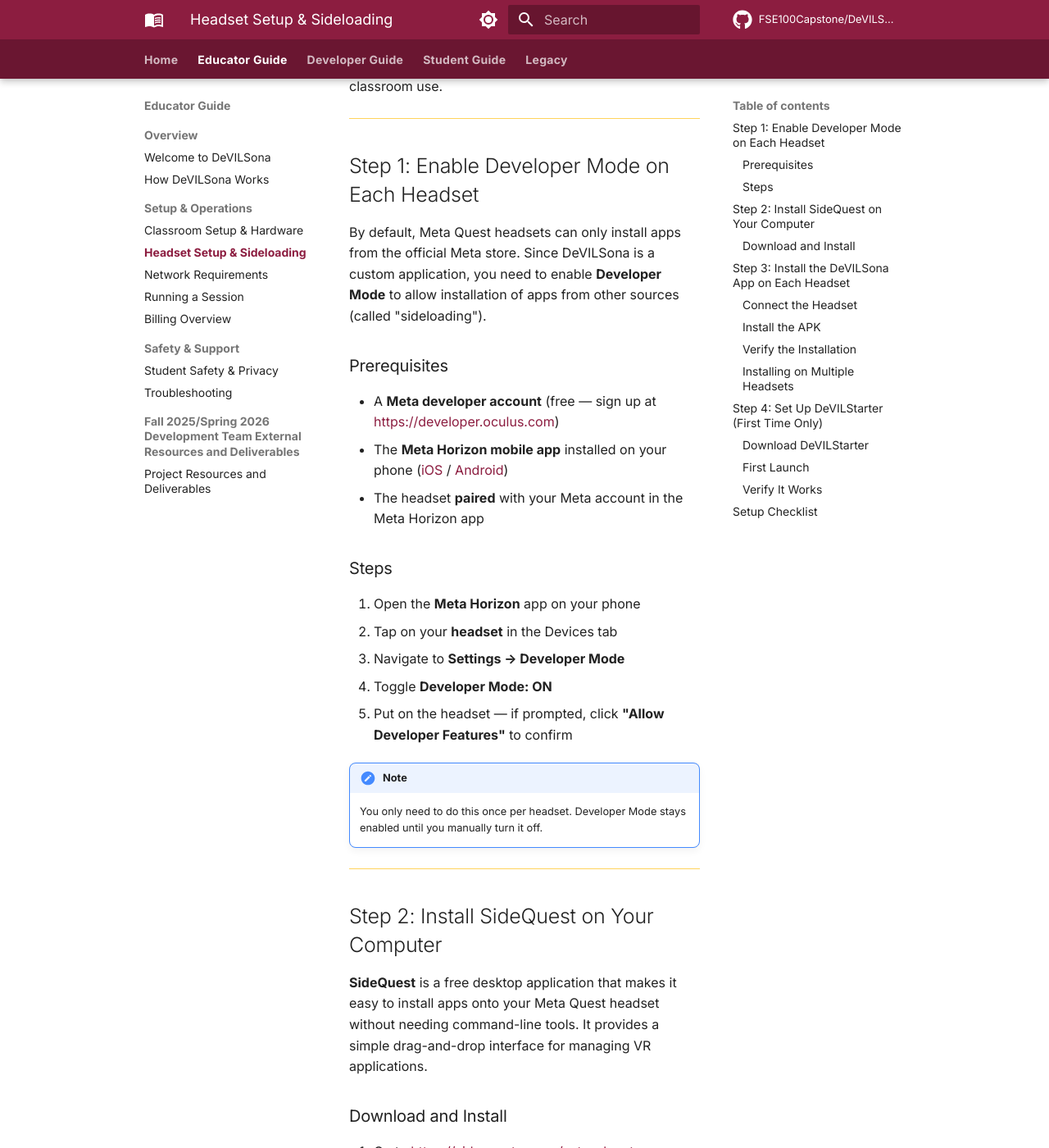
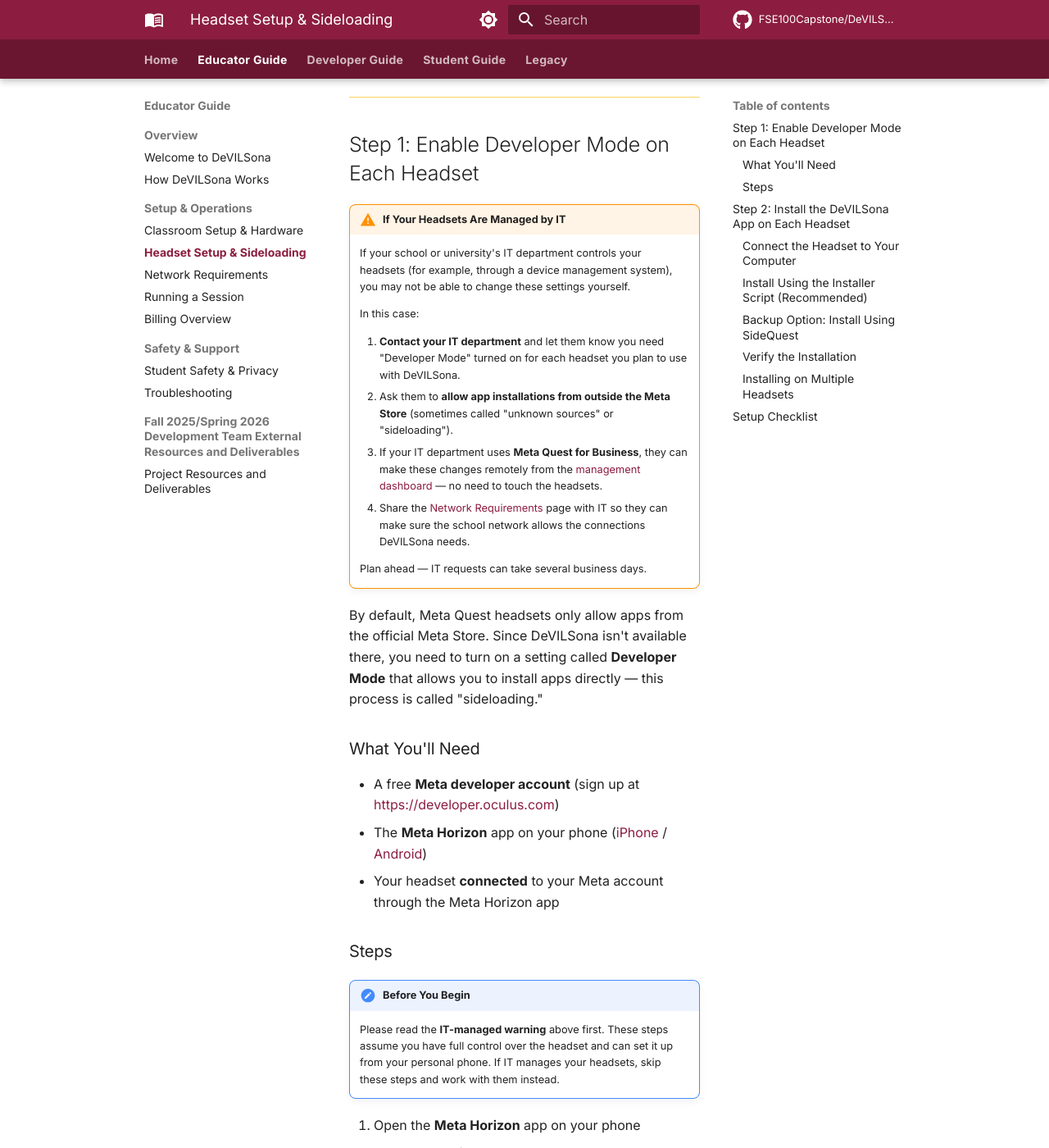
Before and after one commit to FSE100Capstone/DeVILSona-docs, an MkDocs documentation site: the page built from docs/educator-guide/headset-setup-and-sideloading.md, in a window 1280 px wide and 1400 px high, scrolled down 495 px. Shown: the whole window at 82% size. Built offline with MkDocs 1.6.1 and Material for MkDocs 9.7.7, drawn with Linux system fonts in a browser that asks for light colours; comment, search, counter and statistics services are not loaded; some of the changed text lies outside the part shown.

Commit message:
Revamp headset setup page

```diff
--- a/docs/educator-guide/headset-setup-and-sideloading.md
+++ b/docs/educator-guide/headset-setup-and-sideloading.md
@@ -3,131 +3,149 @@
 !!! info "Audience"
     Educators performing the one-time setup to prepare Meta Quest headsets for running DeVILSona.
 
-This page walks you through the initial setup process for each Meta Quest headset, including enabling the required developer settings, installing the DeVILSona app, and preparing the DeVILStarter launcher on your laptop. **You only need to do this once per headset** — after the initial setup, headsets are ready for repeated classroom use.
+This page walks you through the initial setup for each Meta Quest headset — turning on the right settings, installing the DeVILSona app, and getting the DeVILStarter launcher ready on your laptop. **You only need to do this once per headset.** After setup, your headsets are ready for repeated classroom use.
 
 ---
 
 ## Step 1: Enable Developer Mode on Each Headset
 
-By default, Meta Quest headsets can only install apps from the official Meta store. Since DeVILSona is a custom application, you need to enable **Developer Mode** to allow installation of apps from other sources (called "sideloading").
+!!! warning "If Your Headsets Are Managed by IT"
+    If your school or university's IT department controls your headsets (for example, through a device management system), you may not be able to change these settings yourself.
 
-### Prerequisites
+    In this case:
 
-- A **Meta developer account** (free — sign up at [https://developer.oculus.com](https://developer.oculus.com))
-- The **Meta Horizon mobile app** installed on your phone ([iOS](https://apps.apple.com/app/meta-horizon/id1366478176) / [Android](https://play.google.com/store/apps/details?id=com.oculus.twilight))
-- The headset **paired** with your Meta account in the Meta Horizon app
+    1. **Contact your IT department** and let them know you need "Developer Mode" turned on for each headset you plan to use with DeVILSona.
+    2. Ask them to **allow app installations from outside the Meta Store** (sometimes called "unknown sources" or "sideloading").
+    3. If your IT department uses **Meta Quest for Business**, they can make these changes remotely from the [management dashboard](https://work.meta.com/) — no need to touch the headsets.
+    4. Share the [Network Requirements](network-requirements.md) page with IT so they can make sure the school network allows the connections DeVILSona needs.
+
+    Plan ahead — IT requests can take several business days.
+
+By default, Meta Quest headsets only allow apps from the official Meta Store. Since DeVILSona isn't available there, you need to turn on a setting called **Developer Mode** that allows you to install apps directly — this process is called "sideloading."
+
+### What You'll Need
+
+- A free **Meta developer account** (sign up at [https://developer.oculus.com](https://developer.oculus.com))
+- The **Meta Horizon** app on your phone ([iPhone](https://apps.apple.com/app/meta-horizon/id1366478176) / [Android](https://play.google.com/store/apps/details?id=com.oculus.twilight))
+- Your headset **connected** to your Meta account through the Meta Horizon app
 
 ### Steps
 
+!!! note "Before You Begin"
+    Please read the **IT-managed warning** above first. These steps assume you have full control over the headset and can set it up from your personal phone. If IT manages your headsets, skip these steps and work with them instead.
+
 1. Open the **Meta Horizon** app on your phone
-2. Tap on your **headset** in the Devices tab
-3. Navigate to **Settings → Developer Mode**
-4. Toggle **Developer Mode: ON**
-5. Put on the headset — if prompted, click **"Allow Developer Features"** to confirm
+2. Go to the **Devices** tab and tap on your headset
+3. Go to **Settings → Developer Mode**
+4. Turn the **Developer Mode** switch **on**
+5. Put on the headset — if you see a message asking to **"Allow Developer Features,"** tap **Allow**
 
 !!! note
-    You only need to do this once per headset. Developer Mode stays enabled until you manually turn it off.
-
+    You only need to do this once per headset. Developer Mode stays on until you turn it off.
 ---
 
-## Step 2: Install SideQuest on Your Computer
+## Step 2: Install the DeVILSona App on Each Headset
 
-**SideQuest** is a free desktop application that makes it easy to install apps onto your Meta Quest headset without needing command-line tools. It provides a simple drag-and-drop interface for managing VR applications.
+### Connect the Headset to Your Computer
 
-### Download and Install
-
-1. Go to [https://sidequestvr.com/setup-howto](https://sidequestvr.com/setup-howto)
-2. Download the **SideQuest Advanced Installer** for Windows
-3. Run the installer and follow the on-screen prompts
-4. Launch SideQuest after installation completes
-
-!!! tip "Official SideQuest Documentation"
-    For detailed installation instructions and troubleshooting, refer to the official SideQuest setup guide: [SideQuest Setup How-To](https://sidequestvr.com/setup-howto)
-
----
-
-## Step 3: Install the DeVILSona App on Each Headset
-
-### Connect the Headset
-
-1. Use a **USB-C data cable** to connect the Meta Quest headset to your computer
+1. Plug the headset into your computer using a **USB-C cable**
 
     !!! warning
-        Not all USB-C cables support data transfer — some only charge. Use the cable that came with your headset, or a cable you know works for data.
+        Not all USB-C cables work for this — some can only charge. Use the cable that came with your headset, or one you know can transfer data.
 
-2. **Put on the headset** and look for a popup asking **"Allow USB Debugging?"** — select **Allow** (and optionally check "Always allow from this computer")
-3. In SideQuest, check the **connection indicator** in the top-left corner:
-    - 🟢 **Green** = Connected and ready
-    - 🔴 **Red** = Not detected — try a different USB cable or USB port
+2. **Put on the headset** — you should see a message asking **"Allow USB Debugging?"** Tap **Allow** (you can also check "Always allow from this computer" to skip this step next time)
 
-### Install the APK
+### Install Using the Installer Script (Recommended)
 
-1. In SideQuest, click the **"Install APK file from folder on computer"** button (the folder icon with a down arrow in the top toolbar)
-2. Navigate to the DeVILSona APK file on your computer and select it
-3. SideQuest will install the app and show a **success notification** when complete
+The simplest way to install DeVILSona is with the **installer script** included in the files you received. Everything you need is already included in the zip — no extra software required.
 
-!!! warning "Which APK File to Select"
-    When you build or receive the DeVILSona APK, you may see multiple APK files in the output folder. **Always install the LARGEST APK file.** The smaller APK is incomplete and will not work properly on its own. The large APK packages all game content inside it.
+1. Download the **`FSE_100_MetahumanAPK`** zip file from [OneDrive](https://arizonastateu-my.sharepoint.com/shared?id=%2Fpersonal%2Fajbauma2%5Fasurite%5Fasu%5Fedu%2FDocuments%2FDevilsona%20Spring%2026%20Release&listurl=%2Fpersonal%2Fajbauma2%5Fasurite%5Fasu%5Fedu%2FDocuments)
+
+    ![OneDrive Download](img/onedrive-download.png)
+
+2. Extract (unzip) it
+3. Open the extracted folder and go to **`Android Build 4-23-26`**, then **`Android_ASTC`**
+4. Make sure the headset is plugged in, then double-click **`Install_FSE100Capstone-Android-Shipping-arm64.bat`**
+
+    ![File Explorer Install Script](img/file-explorer-install-bat.png)
+
+5. A black window with white text will appear showing the installation progress — just let it run until it finishes
+6. The script takes care of installing everything the app needs automatically
+
+!!! success "That's it!"
+    If the script finishes without any error messages, you're done! Skip ahead to [Verify the Installation](#verify-the-installation) below.
+
+### Backup Option: Install Using SideQuest
+
+If the installer script doesn't work (for example, if your computer blocks the script from running, or the headset isn't being recognized), you can install the app manually using a free program called **SideQuest**.
+
+??? note "How to Install SideQuest"
+    1. Go to [https://sidequestvr.com/setup-howto](https://sidequestvr.com/setup-howto)
+    2. Download the **SideQuest Advanced Installer** for Windows
+    3. Run the installer and follow the prompts
+    4. Open SideQuest once it's installed
+
+    For more help, see the official guide: [SideQuest Setup How-To](https://sidequestvr.com/setup-howto)
+
+Once SideQuest is open and your headset is connected (look for the 🟢 green dot in the top-left corner), you'll need to install **two files**:
+
+| File | What It Is |
+|------|------------|
+| **`FSE100Capstone-Android-Shipping-arm64.apk`** | The app itself (small file) |
+| **`main.1.com.YourCompany.FSE100Capstone.obb`** | The game content and visuals (large file — several GB) |
+
+**Install the app (.apk):**
+
+1. In SideQuest, click the **"Install APK file from folder"** button (the folder icon with a down arrow at the top)
+2. Find and select the DeVILSona **`.apk`** file on your computer
+3. Wait for the **"success"** notification to appear
+
+**Install the game content (.obb):**
+
+1. In SideQuest, click the **"File Explorer"** button at the top (the folder icon)
+2. Browse to the folder `/sdcard/Android/obb/` on the headset
+3. If there isn't already a folder called `com.FSE100Capstone.DeVILSona`, create one
+4. Drag the **`.obb`** file from your computer into that folder
+5. Wait for the transfer to finish — this may take a few minutes because of the large file size
+
+!!! warning "Both Files Are Required"
+    The app **won't work** without the `.obb` file. If you only install the `.apk`, the app will crash or show a black screen when you try to open it. Make sure both files are installed on each headset.
 
 ### Verify the Installation
 
 1. Put on the headset
-2. Open the **App Library** (the grid icon at the bottom of the home screen)
-3. Tap the **"Unknown Sources"** tab (sideloaded apps appear here, not in the main list)
-4. You should see **"FSE100Capstone"** (or similar) listed
-5. Tap to launch it and verify the login screen appears
+2. Press the Oculus button on the right-hand controller to open the universal menu
+3. Open the **App Library** (the grid icon at the bottom of the home screen)
+
+    ![App Library](img/app-library.png)
+
+4. Click on the **Menu** button and navigate to the **"Unknown Sources"** tab (since DeVILSona was installed manually, it appears here instead of the main app list)
+
+    ![Menu View](img/meta-menu-view.png)
+
+5. Look for **"FSE100Capstone"** (or similar) in the list
+
+    ![Unknown Sources View](img/unknown-sources-view.png)
+
+6. Tap it to open the app and make sure you see the login screen
 
 ### Installing on Multiple Headsets
 
-Repeat the connect → install → verify process for each headset. With SideQuest, you can only install to **one headset at a time** via USB.
+Repeat the plug in → install → verify process for each headset. You can only install to **one headset at a time**.
 
-!!! tip "Batch Installation Tip"
-    If you have a USB hub, you can connect multiple headsets at once — but SideQuest will only detect one at a time. Disconnect and reconnect headsets one by one to install sequentially. The installation itself takes about 1–2 minutes per headset.
-
----
-
-## Step 4: Set Up DeVILStarter (First Time Only)
-
-**DeVILStarter** is the desktop application you use before each class session to start and stop the cloud backend. Setting it up for the first time takes about 5 minutes.
-
-### Download DeVILStarter
-
-1. On your **Windows laptop**, navigate to the [DeVILStarter GitHub Releases page](https://github.com/FSE100Capstone/DeVILStarter/releases/latest)
-2. Click on **"DeVILStarter.exe"** to download the application
-3. Save it to a convenient location (e.g., your Desktop or Documents folder)
-
-### First Launch
-
-1. Double-click **DeVILStarter.exe** to launch it
-2. DeVILStarter will initialize and check for required dependencies
-3. If prompted to log into your **ASU account**, follow the on-screen instructions — DeVILStarter uses your ASU credentials to access the AWS cloud backend
-
-!!! note
-    DeVILStarter handles all the cloud configuration automatically. You do not need to install any additional tools (like Terraform or the AWS CLI) — they are bundled with the application.
-
-### Verify It Works
-
-1. Click the **power slider** to start the cloud infrastructure
-2. If prompted, log into your ASU account and confirm the matching code
-3. Wait for the status to show **"Infrastructure deployed"** (typically 2–5 minutes on first run)
-4. Click the power slider again to **stop** the infrastructure
-5. Wait for the status to show **"Infrastructure stopped"**
-
-If this works, your setup is complete. For day-of session instructions, see [Running a Session](running-a-session.md).
+!!! tip "Tip for Multiple Headsets"
+    If you have a USB hub, you can plug in several headsets — but the installer will only work with one at a time. Unplug and re-plug headsets one by one. Each installation takes about 1–2 minutes.
 
 ---
 
 ## Setup Checklist
 
-Before your first classroom session, verify all of the following:
+Before your first classroom session, make sure you've completed everything:
 
-- [ ] Developer Mode enabled on **all** headsets
-- [ ] SideQuest installed on your Windows computer
-- [ ] DeVILSona APK installed on **all** headsets (appears under "Unknown Sources")
-- [ ] DeVILSona app launches successfully on each headset (login screen visible)
-- [ ] Wi-Fi configured on each headset (correct SSID and password)
-- [ ] DeVILStarter downloaded and tested on your Windows laptop
-- [ ] DeVILStarter successfully starts and stops the cloud infrastructure
+- [ ] Developer Mode turned on for **all** headsets
+- [ ] DeVILSona app installed on **all** headsets (appears under "Unknown Sources")
+- [ ] DeVILSona opens successfully on each headset (you see the login screen)
+- [ ] Wi-Fi is set up on each headset (correct network name and password)
 
 ---
 
```
Also changed, not shown: docs/educator-guide/classroom-setup.md (+2 -2 lines), docs/educator-guide/running-a-session.md (+7 -7 lines), docs/educator-guide/img/app-library.png (added), docs/educator-guide/img/file-explorer-install-bat.png (added), docs/educator-guide/img/meta-menu-view.png (added), docs/educator-guide/img/onedrive-download.png (added), docs/educator-guide/img/unknown-sources-view.png (added).
